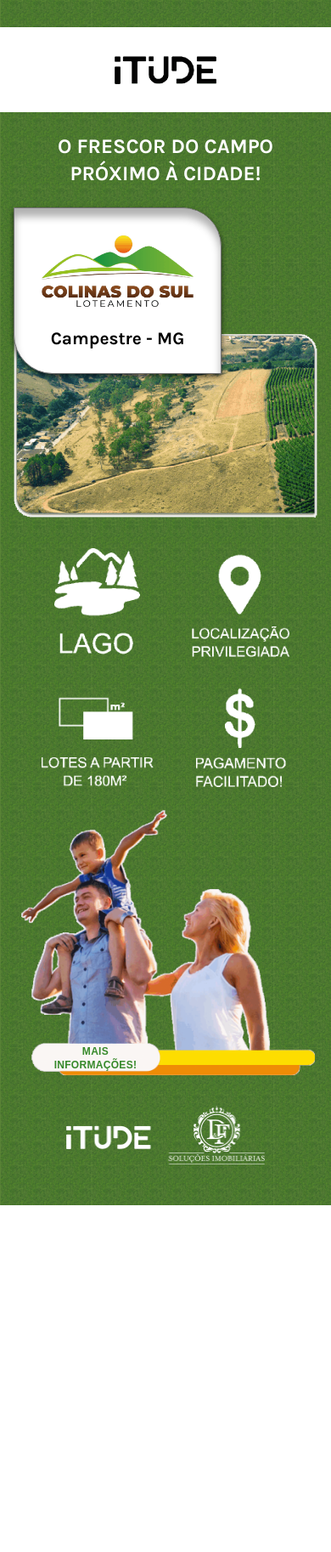
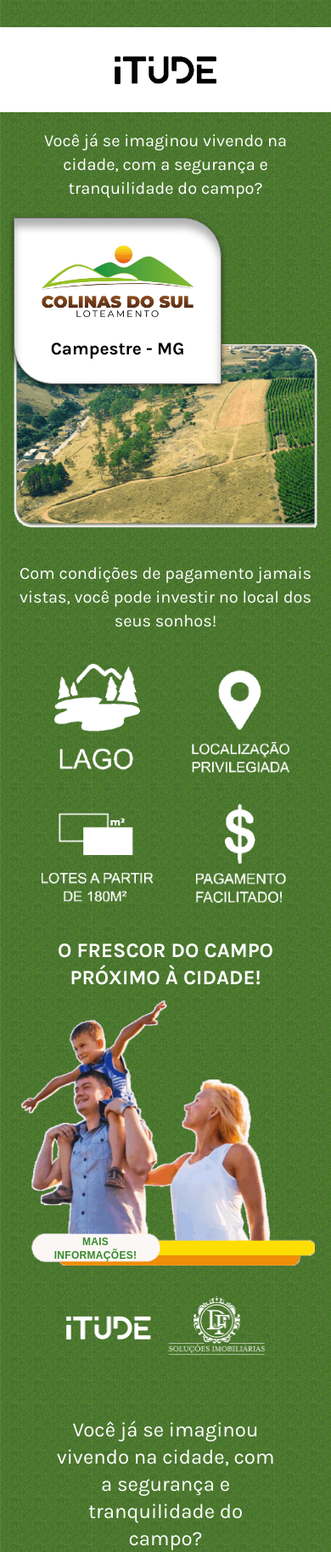
Before and after one commit to rick-schultz/colinas-do-sul-v3, a React (Create React App) app: page / in a window 390 px wide. Shown: the whole page at 85% size. Before the commit the page ends 1418 px from the top, so only its background shows below. Built offline with nearby package versions, Linux system fonts and the light colour scheme.

Commit message:
add copy text

```diff
--- a/src/components/main/Main.jsx
+++ b/src/components/main/Main.jsx
@@ -15,8 +15,8 @@
   return (
 <div className="main">
 
-  <div id="text"  data-aos="zoom-in" data-aos-duration="1200" data-aos-delay="200" data-aos-once="true">
-    <p>O FRESCOR DO CAMPO PRÓXIMO À CIDADE!</p>
+<div className="message" data-aos="zoom-in" data-aos-duration="1200" data-aos-delay="200" data-aos-once="true">
+    <p>Você já se imaginou vivendo na cidade, com a segurança e tranquilidade do campo?</p>
   </div>
 
   <div className="firstDiv">
@@ -31,7 +31,15 @@
     </div>
   </div>
 
+  <div className="message" data-aos="zoom-in" data-aos-duration="1200" data-aos-delay="200" data-aos-once="true">
+  <p>Com condições de pagamento jamais vistas, você pode investir no local dos seus sonhos!</p>
+</div>
+
     <img id="icones" src={Icones} alt="lago, localização privilegiada, lotes a partir de 180m² e pagamento facilitado"  data-aos="zoom-in" data-aos-duration="1200" data-aos-delay="500" data-aos-once="true" />
+
+    <div id="text"  data-aos="zoom-in" data-aos-duration="1200" data-aos-delay="200" data-aos-once="true">
+    <p>O FRESCOR DO CAMPO PRÓXIMO À CIDADE!</p>
+  </div>
 
 <div  data-aos="fade-up-right" data-aos-duration="3000" data-aos-delay="200" data-aos-once="true"><Casal/></div>
 
--- a/src/components/main/main.styled.css
+++ b/src/components/main/main.styled.css
@@ -8,13 +8,22 @@
  @apply w-full container flex flex-wrap mx-auto m-0
 }
 
+.message {
+  @apply mx-auto;
+  inline-size: 90%;
+}
+
+ .message p {
+@apply text-white text-center text-xl;
+ }
+
 #text{
   @apply  mx-auto;
   inline-size: 80%;
 }
 
 #text p {
-  @apply text-white text-2xl font-bold text-center;
+  @apply text-white text-2xl font-bold text-center mb-0;
   @apply sm:text-3xl;
   width: 100%
 }
--- a/src/components/mainBig/MainBig.jsx
+++ b/src/components/mainBig/MainBig.jsx
@@ -13,7 +13,14 @@
   Aos.init({})
   }, []);
   return (
+<>
+
+  <div className="messageBig" data-aos="zoom-in" data-aos-duration="1200" data-aos-delay="200" data-aos-once="true">
+      <p>Você já se imaginou vivendo na cidade, com a segurança e tranquilidade do campo?</p>
+    </div>
+
 <div className="mainBig" data-aos="zoom-in"data-aos-duration="1500"data-aos-delay="300" data-aos-once="true" >
+
 <CasalBig/>
 
   <div id="squareBig">
@@ -31,9 +38,13 @@
 
     <div id="camposBig">
       <img src={Campos} alt="imagem de um campo" />
+      <div className="messageBig2">
+        <p>Com condições de pagamento jamais vistas, você pode investir no local dos seus sonhos!</p>
+      </div>
     </div>
   </div>
     <img id="marcaBig" src={Marca} alt="logo iTUDE e Soluções Imobiliárias" />
 </div>
+</>
  )
 }
--- a/src/components/mainBig/mainBig.styled.css
+++ b/src/components/mainBig/mainBig.styled.css
@@ -2,6 +2,15 @@
   .mainBig {
    display: none !important;
   }
+ }
+
+ .messageBig  {
+  @apply mx-auto;
+  inline-size: 70%;
+}
+
+ .messageBig p {
+@apply text-white text-center text-2xl lg:text-4xl mb-0;
  }
 
 .mainBig {
@@ -55,9 +64,18 @@
   width: 100%;
  }
 
+ .messageBig2 {
+  inline-size: 70%;
+}
+
+ .messageBig2 p {
+@apply text-white text-center text-xl;
+ }
+
  #iconesBig {
   @apply w-3/4 mx-8 my-4;
-  width: 30%
+  width: 30%;
+  height: 80%;
  }
 
  #marcaBig {
```
